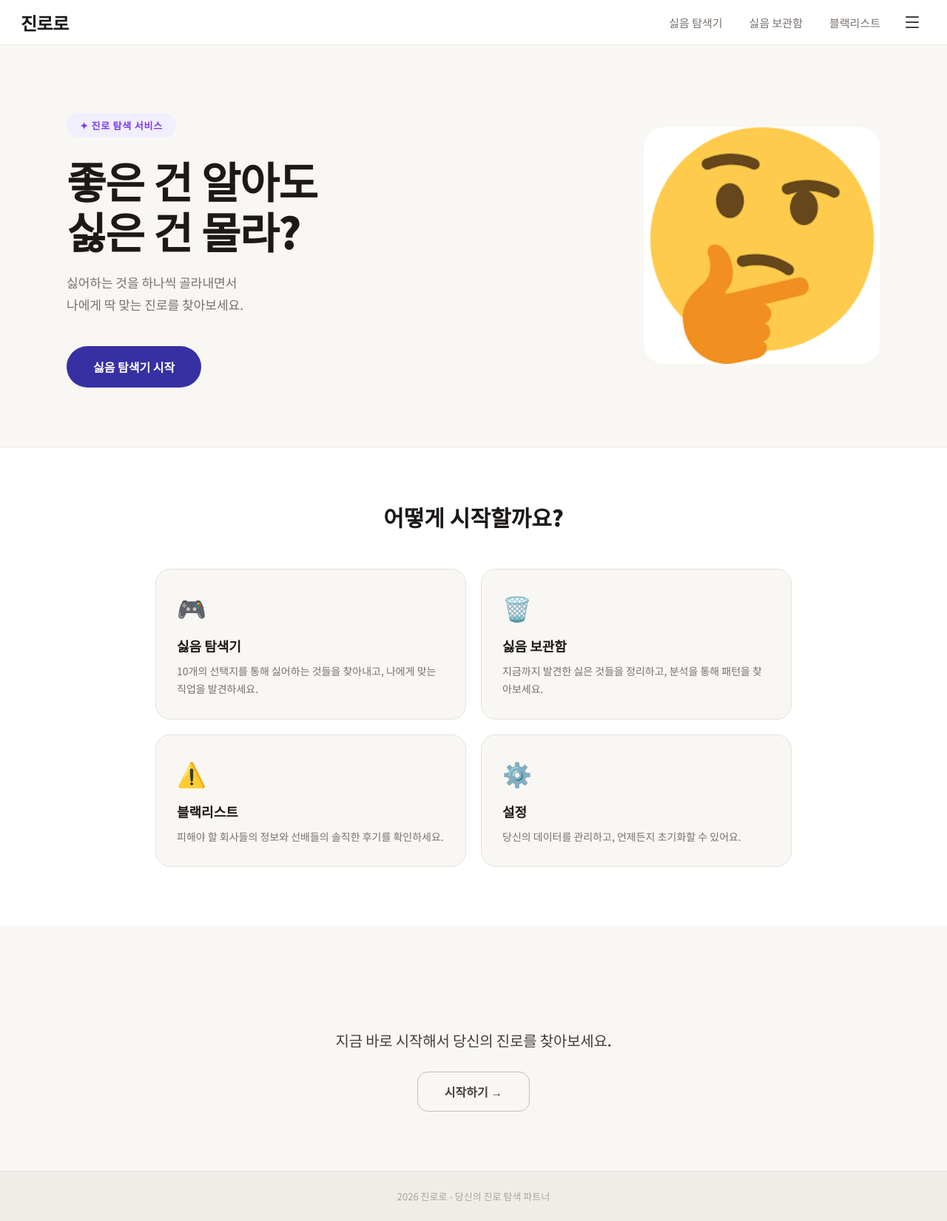
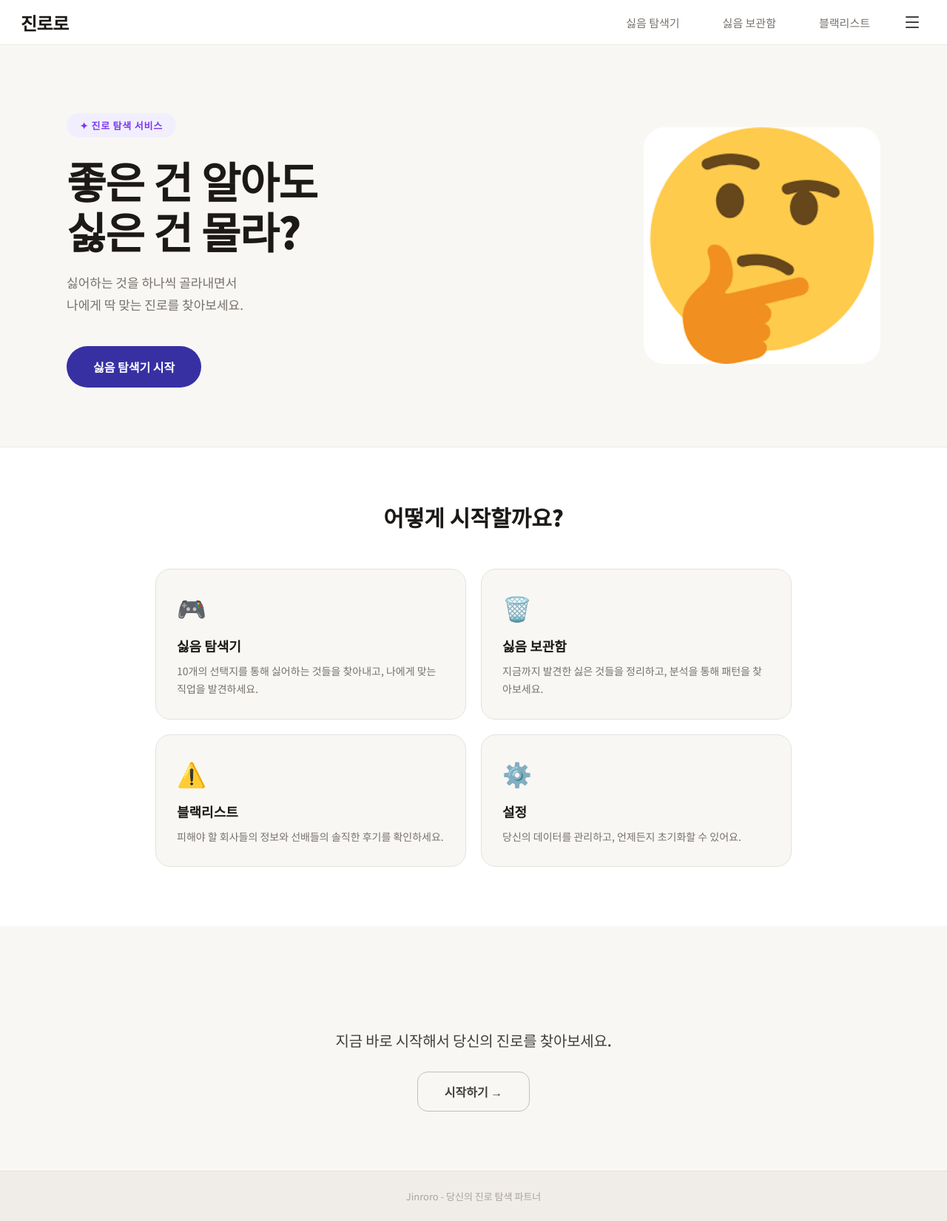
Before and after one commit to SeungSol-we/Jinroro, a React (Create React App) app in the folder front/: page /main in a window 1280 px wide. Shown: the whole page at 74% size. Built offline with nearby package versions, Linux system fonts and the light colour scheme.

Commit message:
헤더수정

```diff
--- a/front/src/component/Header.css
+++ b/front/src/component/Header.css
@@ -26,12 +26,12 @@
 
     /* 오른쪽 묶음 */
     .header-right {
-    display: flex; align-items: center; gap: 4px;
+    display: flex; align-items: center; gap: 10px;
     }
 
     /* 텍스트 버튼 */
     .header-btn {
-    padding: 9px 16px; border-radius: 100px;
+    padding: 12px 24px; border-radius: 100px;
     background: transparent; border: none;
     font-size: 15px; font-weight: 500; color: #78716c;
     cursor: pointer; transition: all 0.18s ease;
@@ -40,7 +40,6 @@
     .header-btn:hover { background: #f5f3ff; color: #7c3aed; }
     .header-btn.active { background: #7c3aed; color: #fff; }
 
-    /* 햄버거 버튼 */
     .header-menu-btn {
     width: 38px; height: 38px; border-radius: 10px;
     background: transparent; border: none; cursor: pointer;
--- a/front/src/pages/MainPage.jsx
+++ b/front/src/pages/MainPage.jsx
@@ -46,7 +46,7 @@ const MainPage = () => {
             나에게 딱 맞는 진로를 찾아보세요.
           </p>
           <button className="main-hero-btn" onClick={() => navigate('/story')}>
-            싫음 탐색기 시작
+              싫음 탐색기 시작
           </button>
         </div>
         <div className="main-hero-right">
@@ -70,7 +70,6 @@ const MainPage = () => {
         </div>
       </section>
 
-      {/* ── CTA 섹션 ── */}
       <section className="main-cta">
         <p className="main-cta-text">지금 바로 시작해서 당신의 진로를 찾아보세요.</p>
         <button className="main-cta-btn" onClick={() => navigate('/story')}>
@@ -80,7 +79,7 @@ const MainPage = () => {
 
       {/* ── 푸터 ── */}
       <footer className="main-footer">
-        2026 진로로 - 당신의 진로 탐색 파트너
+        Jinroro - 당신의 진로 탐색 파트너
       </footer>
 
     </div>
```
